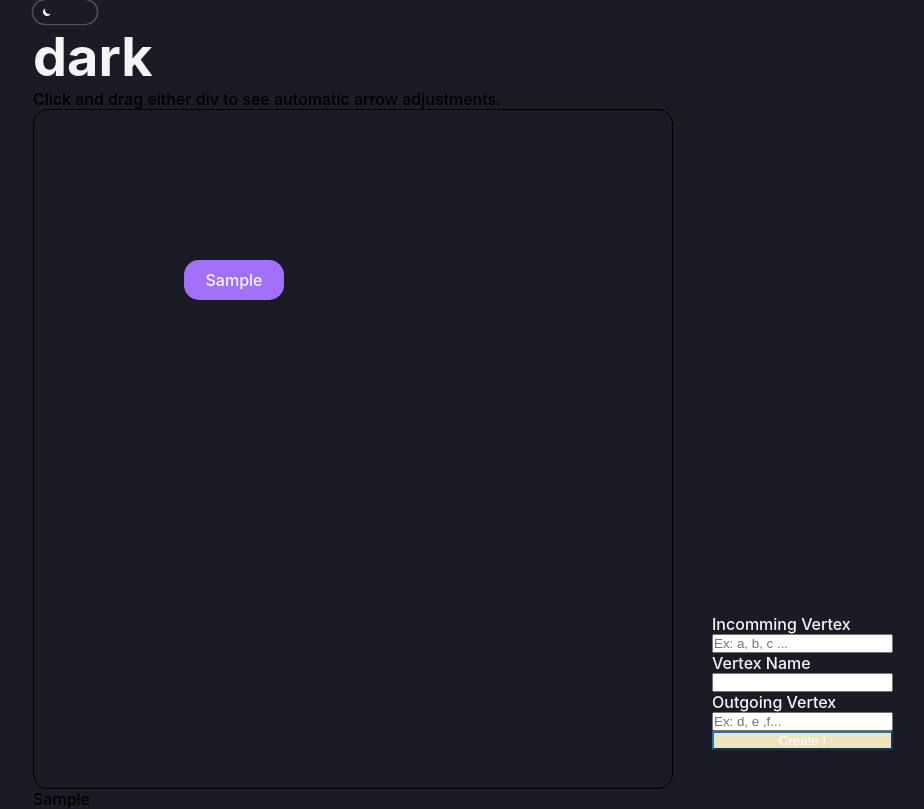
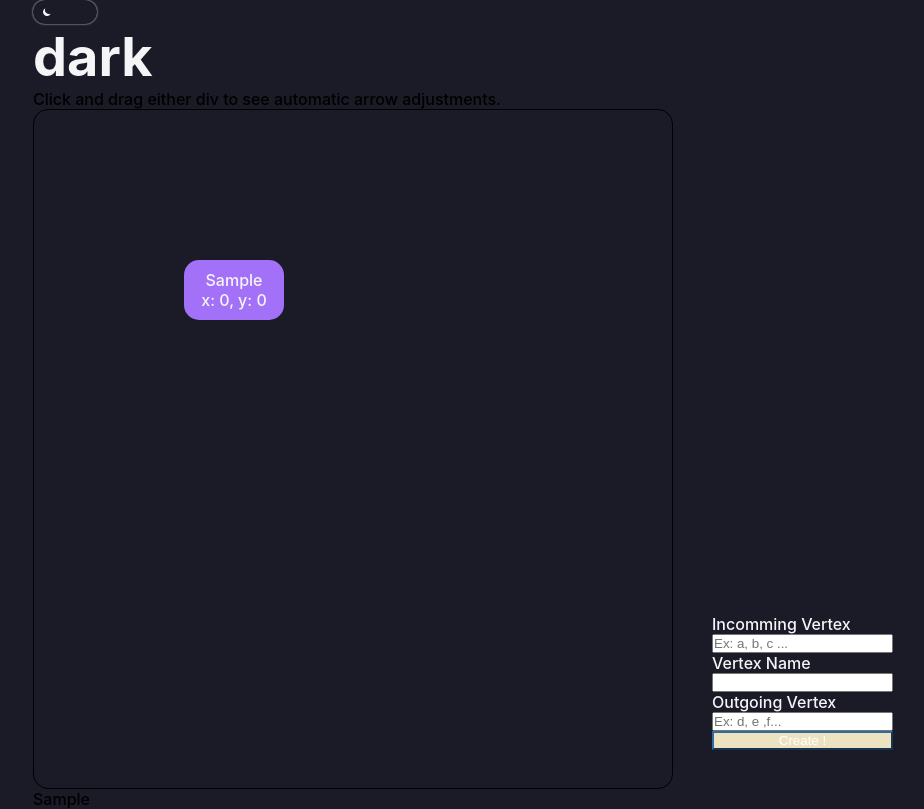
Before and after one commit to benson00077/dag_graph-ts, a React (Create React App) app: page / in a window 1280 px wide. Both pictures are taken after typing "Sample", "Sample", "Sample" into the empty fields and a click on the button "Create !". Shown: the whole page, without its empty margins (287-1211 px from the left). Built offline with nearby package versions, Linux system fonts and the light colour scheme.

Commit message:
Fix handledragstart with controlled node ref

```diff
--- a/src/components/Draggble/Draggable.tsx
+++ b/src/components/Draggble/Draggable.tsx
@@ -33,8 +33,8 @@ export default function Draggable(props: DraggableProps) {
     dragging: false,
     dragged: false,
     // Current transform x and y
-    x: args.position.x,
-    y: args.position.y,
+    x: props.defaultPosition?.x || props.position?.x || args.position.x ,
+    y: props.defaultPosition?.y || props.position?.y || args.position.y ,
     //prevPropsPosition: {...position},
   });
 
@@ -52,6 +52,7 @@ export default function Draggable(props: DraggableProps) {
       dragged: true,
     }))
   }
+
   function onDrag(e: MouseEvent, coreData: DraggableData) {
 
     if (!state.dragging) return false
@@ -75,9 +76,6 @@ export default function Draggable(props: DraggableProps) {
   function onDragStop(e: MouseEvent, coreData: DraggableData) {
 
     if (!state.dragging) return
-
-    console.log(props.onStop);
-    console.log(args.onStop);
 
     // Shourt-circuit if user's callback killed it.
     const shouldContinue = args.onStop(e, createDraggableData(state, args.scale, coreData));
@@ -111,7 +109,9 @@ export default function Draggable(props: DraggableProps) {
   // If this is controlled, we don't want to move it -- unless it's dragging.
   const controlled = Boolean(props.position !== undefined)
   const draggable = !controlled || state.dragging
-  const validPosition = args.position || args.defaultPosition;
+  let validPosition = props.position || props.defaultPosition;
+  if (validPosition === undefined) validPosition = args.position
+
   const transformOpts = {
     // props when draggable only horizontally or vertically
     x: canDragX(args.axis) && draggable ? state.x : validPosition.x,
@@ -129,8 +129,8 @@ export default function Draggable(props: DraggableProps) {
   return (
     <DraggableCore
       onStart={onDragStart}
+      onDrag={onDrag}
       onStop={onDragStop}
-      onDrag={onDrag}
       forwardedRef={args.forwardedRef}
     >
       {React.cloneElement(React.Children.only(args.children), {
--- a/src/components/Draggble/DraggableCore.tsx
+++ b/src/components/Draggble/DraggableCore.tsx
@@ -1,5 +1,5 @@
 import React, { useState, useEffect } from "react";
-import { addEvent, addUserSelectStyles, removeEvent, removeUserSelectStyles } from "./domFns";
+import { addEvent, addUserSelectStyles, removeEvent, removeUserSelectStyles, withControlledNodeRef } from "./domFns";
 import log from "./log";
 import { getControlPosition, createCoreData } from "./positionFns";
 import { AllPropsRequired, DraggableCoreProps } from "./types";
@@ -42,8 +42,8 @@ export default function DraggableCore(props: DraggableCoreProps) {
   });
 
 
-  function handleDragStart(e: MouseEvent) {
-    const thisNode = args.forwardedRef.current;
+
+  function handleDragStart(e: MouseEvent, thisNode: HTMLDivElement) {
     const ownerDocument = thisNode.ownerDocument
     const position = getControlPosition(e, thisNode);
     const { x, y } = position;
@@ -69,7 +69,6 @@ export default function DraggableCore(props: DraggableCoreProps) {
   }
 
   function handleDrag (e: MouseEvent) {
-
     // Get the current drag point from the event. This is used as the offset.
     const thisNode = args.forwardedRef.current
     const position = getControlPosition(e, thisNode)
@@ -131,29 +130,29 @@ export default function DraggableCore(props: DraggableCoreProps) {
   }
 
   //TODO: onTouchStart() , onTAouchEnd(), change eventsFor
-
   function onMouseDown(e: MouseEvent) {
     dragEventFor = eventsFor.mouse;
-    return handleDragStart(e);
+    //return handleDragStart(e);
   }
-
   function onMouseUp(e: MouseEvent) {
     dragEventFor = eventsFor.mouse;
-    return handleDragStop(e);
+    //return handleDragStop(e);
   }
 
 
   useEffect(() => {
     const thisNode = args.forwardedRef.current;
     const ownerDocument = thisNode.ownerDocument
-    addEvent(thisNode, dragEventFor.start, handleDragStart, {passive: false});
+
+    addEvent(thisNode, dragEventFor.start, withControlledNodeRef(thisNode, handleDragStart), {passive: false});
     if (state.dragging) {
+      // thisNode is controlled when dragging, thus no need withControlledNodeRef to wrap the handler.
       addEvent(ownerDocument, dragEventFor.move, handleDrag)
       addEvent(ownerDocument, dragEventFor.stop, handleDragStop)
     }
 
     return () => {
-      removeEvent(thisNode, dragEventFor.start, handleDragStart, {passive: false})
+      removeEvent(thisNode, dragEventFor.start, withControlledNodeRef(thisNode, handleDragStart), {passive: false})
       removeEvent(ownerDocument, dragEventFor.move, handleDrag)
       removeEvent(ownerDocument, dragEventFor.stop, handleDragStop)
       if (args.enableUserSelectHack) removeUserSelectStyles(ownerDocument)
@@ -162,10 +161,11 @@ export default function DraggableCore(props: DraggableCoreProps) {
 
   return (
     <>
-      {React.cloneElement(React.Children.only(args.children), {
+      {/* {React.cloneElement(React.Children.only(args.children), {
         onMouseDown: onMouseDown,
         onMouseUp: onMouseUp,
-      })}
+      })} */}
+      {args.children}
     </>
   );
 }
--- a/src/components/Draggble/domFns.ts
+++ b/src/components/Draggble/domFns.ts
@@ -38,7 +38,13 @@ export function removeEvent (ele: Node, event: string, handler: (event: any) =>
   ele.removeEventListener(event, handler, options)
 }
 
-
+// Handle ref, access controll ref in useEffect or ref would be default (null)
+// In DraggableCore.tsx
+export function withControlledNodeRef(node: HTMLDivElement, handler: (event: any, node: HTMLDivElement) => void) {
+  return function eventHandler(event: any) {
+    handler(event, node)
+  }
+}
 
 // User-select Hacks:
 //
--- a/src/components/Vertex/Vertex.tsx
+++ b/src/components/Vertex/Vertex.tsx
@@ -29,21 +29,15 @@ export default function Vertex(props: {
       }
     }))
   }
-  const onStart = () => setState(prev => ({...prev, activeDrags: ++state.activeDrags}));
-  const onStop = () => setState(prev => ({...prev, activeDrags: --state.activeDrags}));
+  const onStart = () => setState(prev => ({...prev, activeDrags: state.activeDrags++}));
+  const onStop = () => setState(prev => ({...prev, activeDrags: state.activeDrags--}));
 
   const dragHandlers = {onStart: onStart, onStop: onStop};
-
-  let translate = {
-    x: 1,
-    y: 2,
-  };
 
   let posn = {
     position: `absolute`,
     top: `${topStyle}`,
     left: `${leftStyle}`,
-    transform: `translateX(${translate.x}px) translateY(${translate.y}px)`,
   };
 
   useEffect(() => {
@@ -52,9 +46,16 @@ export default function Vertex(props: {
 
   return (
     <>
-      <Draggable {...dragHandlers} onDrag={handleDrag} forwardedRef={forwardedRef}>
+      <Draggable
+        {...dragHandlers}
+        onDrag={handleDrag}
+        forwardedRef={forwardedRef}
+        //position={{x: leftPosition, y: topPosition}}
+        >
         <S.Container posn={posn} ref={forwardedRef} id={name}>
           {name}
+          <br/>
+          {`x: ${state.deltaPosition.x.toFixed(0)}, y: ${state.deltaPosition.y.toFixed(0)}`}
         </S.Container>
       </Draggable>
     </>
--- a/src/components/Vertex/styles.ts
+++ b/src/components/Vertex/styles.ts
@@ -5,7 +5,6 @@ interface IPosn {
     position: string,
     top: string,
     left: string,
-    transform: string
   }
 }
 
@@ -16,13 +15,11 @@ export const Container = styled.div<IPosn>`
   padding: 10px;
   min-width: 100px;
   height: auto;
-  left: 100px;
   border-radius: 15px;
 
   position: absolute;
   top: ${( {posn} ) => posn.top};
   left: ${( {posn} ) => posn.left};
-  transform: ${( {posn} ) => posn.transform};
 
 
   /*
--- a/src/components/hooks/useDrawSVGConnector.ts
+++ b/src/components/hooks/useDrawSVGConnector.ts
@@ -29,7 +29,7 @@ export default function useDrawConnector() {
   return ({ drawConnectorInitial, drawConnectorDynamic})
 }
 
-
+//TODO
 export class SvgPathPoint {
   private from: HTMLDivElement
   private to: HTMLDivElement
```
Also changed, not shown: 2 other files (tests, documents, lock files or other folders).
